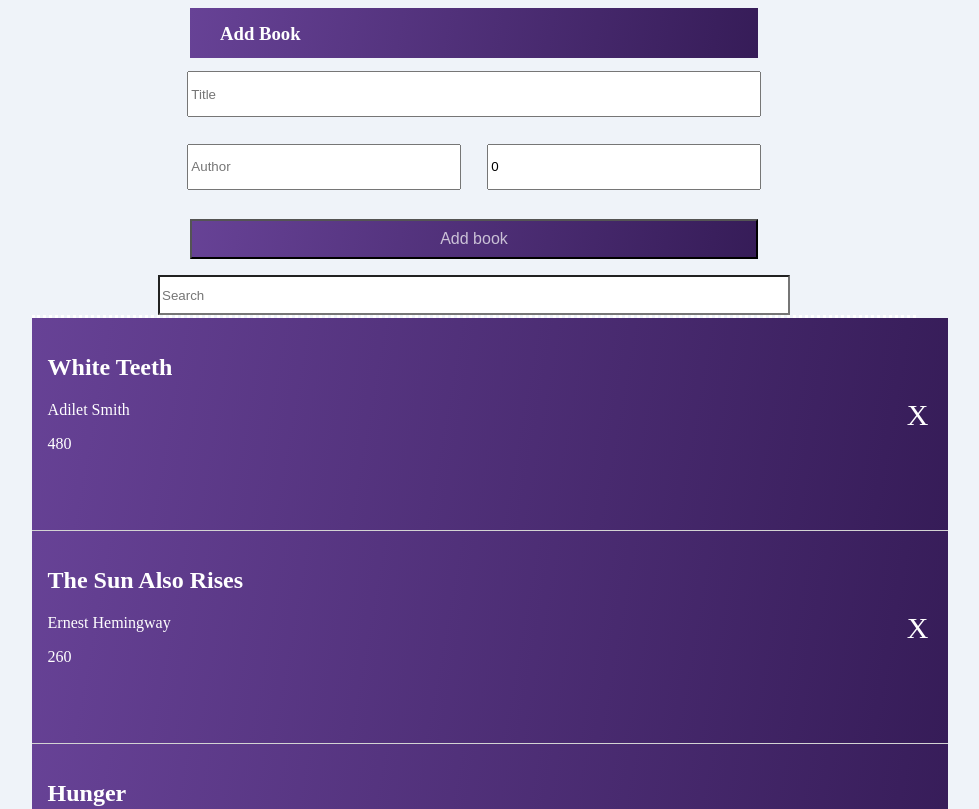
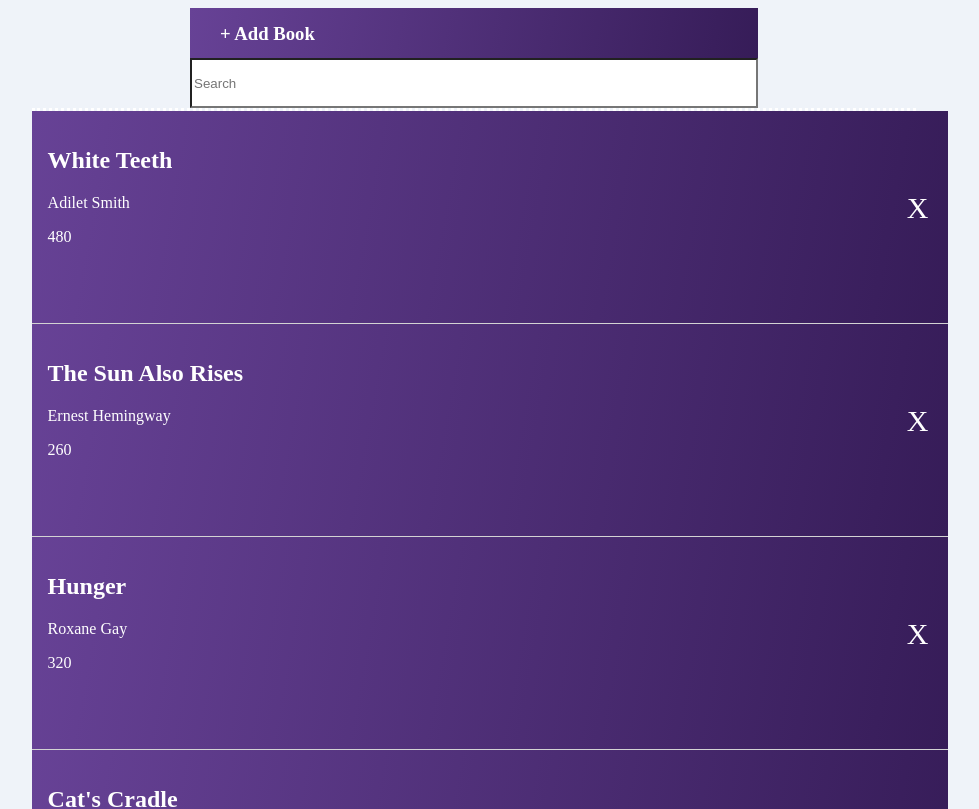
Before and after one commit to Adilet312/AddLibraryWithHooks, a React (Create React App) app: page / in a window 1280 px wide. Shown: the top 809 px of the page, without its empty margins (166-1145 px from the left). Built offline with nearby package versions, Linux system fonts and the light colour scheme; a web font is replaced by a local one.

Commit message:
Add toggle for form to display or hide when user is clicked.

```diff
--- a/src/components/AddBook.js
+++ b/src/components/AddBook.js
@@ -5,12 +5,23 @@ const AddBook = ({sendBook}) =>{
   const [ author, setAuthor] = useState('');
   const [ pages, setPages] = useState(0);
   return(
-  <div>
-      <div className = "add-book"><h3>Add Book</h3></div>
-      <form className = "login-form" onSubmit = {(e)=> sendBook(e,{ title: title, author: author, pages: pages})}>
-        <input type = "text" placeholder = "Title" name = "title" value = {title} className = "title" onChange = {(e)=>setTitle(e.target.value)}/>
-        <input type = "text" placeholder = "Author" name = "author" value = {author} className = "author" onChange = {(e)=>setAuthor(e.target.value)}/>
-        <input type = "number" placeholder = "Pages" name = "pages" value = {pages} className = "pages" onChange = {(e) => setPages(e.target.value)}/>
+  <div className = "add-form">
+      <div className = "add-book">
+      <h3  onClick = {(event) => {
+        let display = event.target.parentNode.parentNode.classList;
+        display.toggle('add-form');
+      }}>+ Add Book</h3>
+      </div>
+      <form className = "login-form" onSubmit = {(e)=> {
+        sendBook(e,{ title: title, author: author, pages: pages});
+        setTitle('');
+        setAuthor('');
+        setPages(0);
+        }
+      }>
+        <input type = "text" placeholder = "Title" value = {title} name = "title" className = "title" onChange = {(e)=>setTitle(e.target.value)}/>
+        <input type = "text" placeholder = "Author" value = {author} name = "author"  className = "author" onChange = {(e)=>setAuthor(e.target.value)}/>
+        <input type = "number" placeholder = "Pages" value = {pages} name = "pages" className = "pages" onChange = {(e) => setPages(e.target.value)}/>
         <input type = "submit" className = "btn" name = "login" value = "Add book"/>
       </form>
 </div>
--- a/src/components/css/AddBook.css
+++ b/src/components/css/AddBook.css
@@ -57,3 +57,6 @@
     margin: 1em;
     flex:1 0 550px;
   }
+ .add-form .login-form{
+   display: none;
+ }
--- a/src/components/css/SearchedBooks.css
+++ b/src/components/css/SearchedBooks.css
@@ -1,13 +1,14 @@
 
-.searchBox{
+.inputData{
+  background:#fff;
+  height:50px;
+  width:568px;
   margin: 0 auto;
-}
-.inputData{
-  width:50%;
-  background: #fff;
-  height:40px;
-  position: relative;
-  left:25%;
+  display: flex;
+  flex-direction: row;
+  justify-content: space-around;
+  justify-content: flex-start;
+  flex-wrap: wrap;
 }
 .inputData:focus{
   outline-color: none;
```
